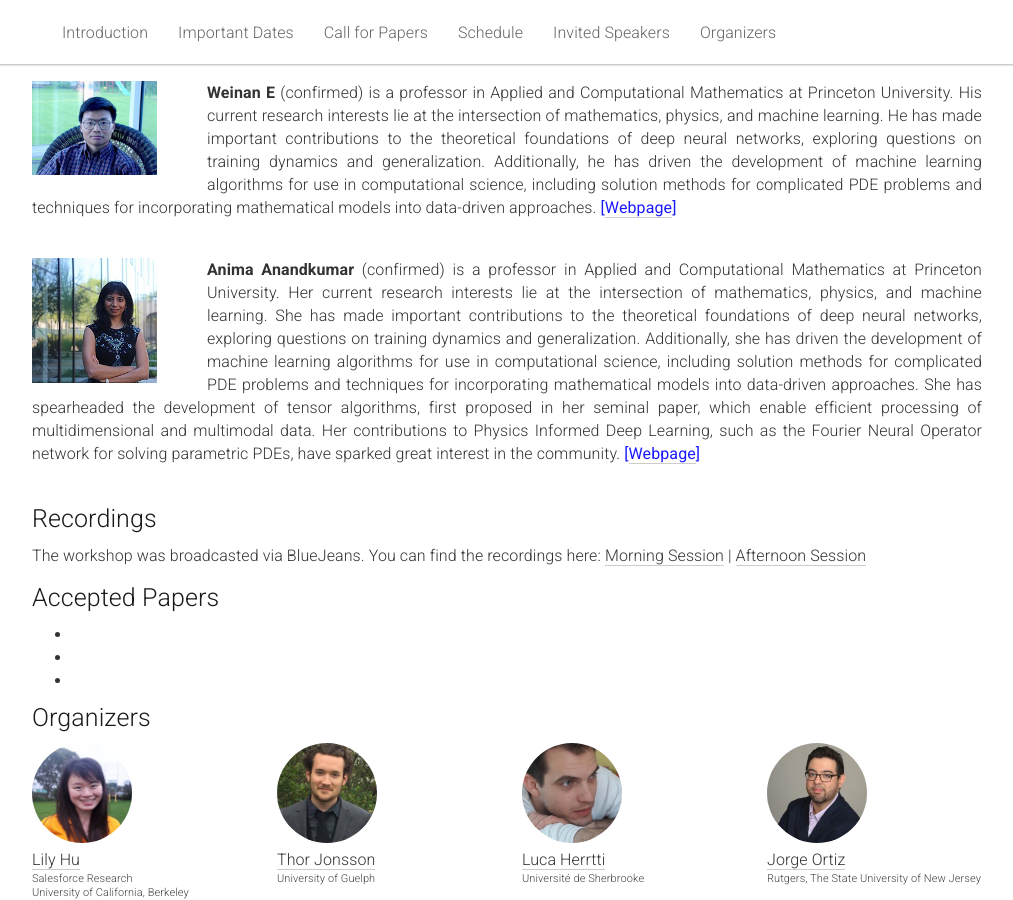
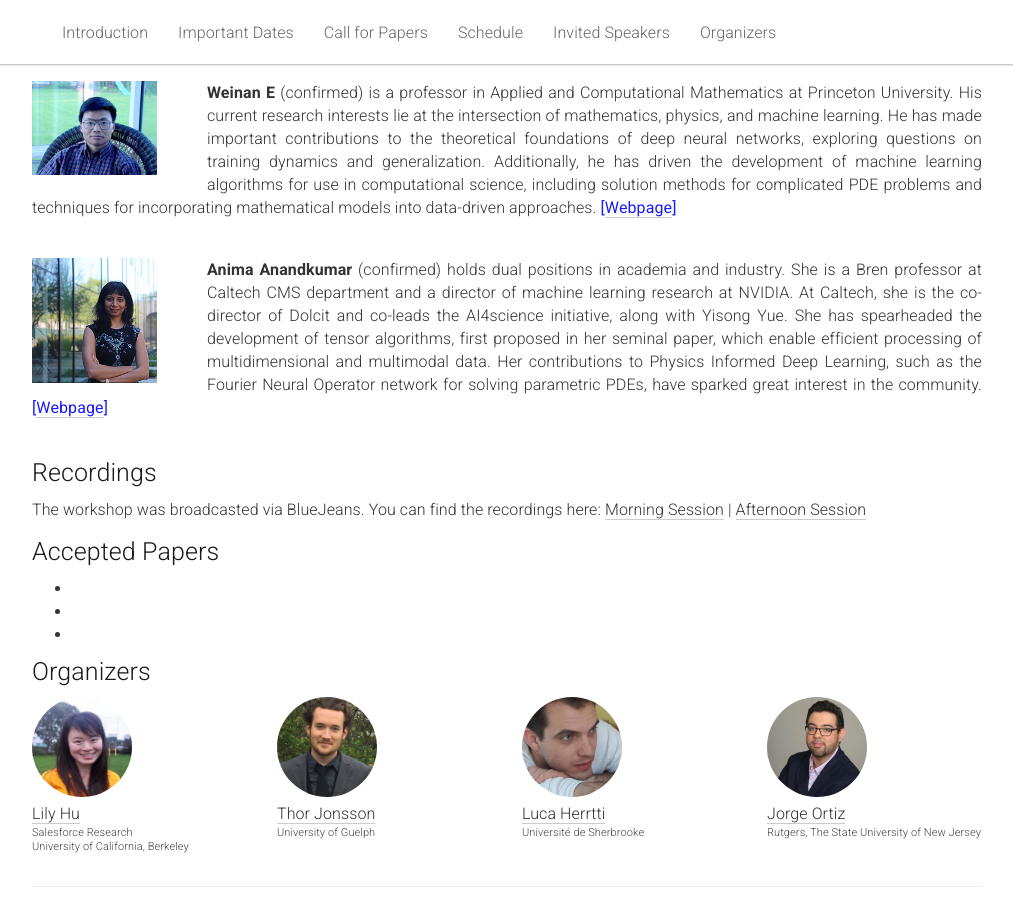
Before and after one commit to dl-de/dl-de.github.io, a Jekyll site: the page built from _pages/home.md, in a window 1280 px wide and 900 px high, scrolled down 2879 px. Shown: the whole window, without its empty margins (133-1146 px from the left). Built offline with Jekyll 4.4.1, drawn with Linux system fonts in a browser that asks for light colours.

Commit message:
minor changes

```diff
--- a/_pages/home.md
+++ b/_pages/home.md
@@ -252,7 +252,7 @@ We expect to publish around 40 articles, out of 80 submissions, and 200 attendee
   <div class="col-md-12">
     <img class="speaker-pic" style="float:left;margin-right:50px;" src="{{ "/static/img/people/animaanandkumar.jpg" | prepend:site.baseurl }}">
     <p><b>Anima Anandkumar</b>
-    (confirmed) is a professor in Applied and Computational Mathematics at Princeton University. Her current research interests lie at the intersection of mathematics, physics, and machine learning. She has made important contributions to the theoretical foundations of deep neural networks, exploring questions on training dynamics and generalization. Additionally, she has driven the development of machine learning algorithms for use in computational science, including solution methods for complicated PDE problems and techniques for incorporating mathematical models into data-driven approaches. She has spearheaded the development of tensor algorithms, first proposed in her seminal paper, which enable efficient processing of multidimensional and multimodal data. Her contributions to Physics Informed Deep Learning, such as the Fourier Neural Operator network for solving parametric PDEs, have sparked great interest in the community.
+    (confirmed) holds dual positions in academia and industry. She is a Bren professor at Caltech CMS department and a director of machine learning research at NVIDIA. At Caltech, she is the co-director of Dolcit and co-leads the AI4science initiative, along with Yisong Yue. She has spearheaded the development of tensor algorithms, first proposed in her seminal paper, which enable efficient processing of multidimensional and multimodal data. Her contributions to Physics Informed Deep Learning, such as the Fourier Neural Operator network for solving parametric PDEs, have sparked great interest in the community.
     <span style="color:#1a1aff;font-weight:400;">[<a href="http://tensorlab.cms.caltech.edu/users/anima/">Webpage</a>]</span></p>
   </div>
 </div><br>
```
